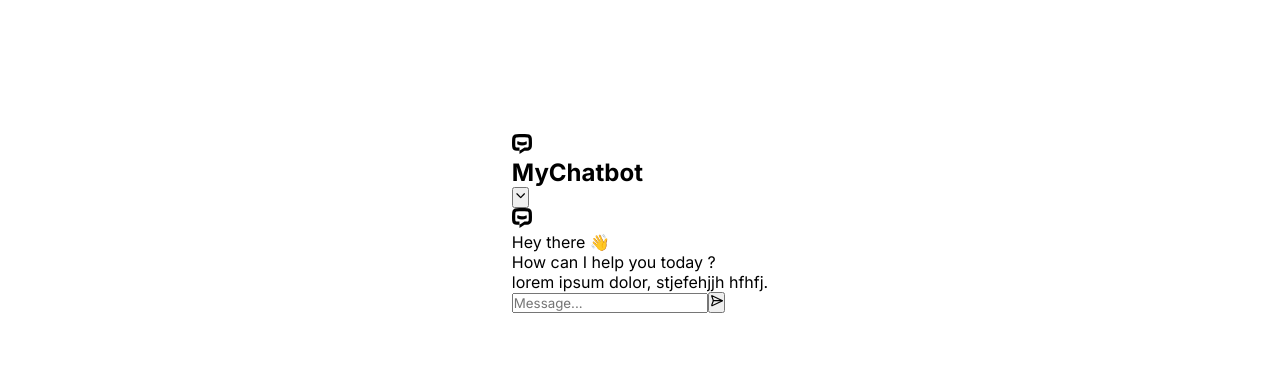
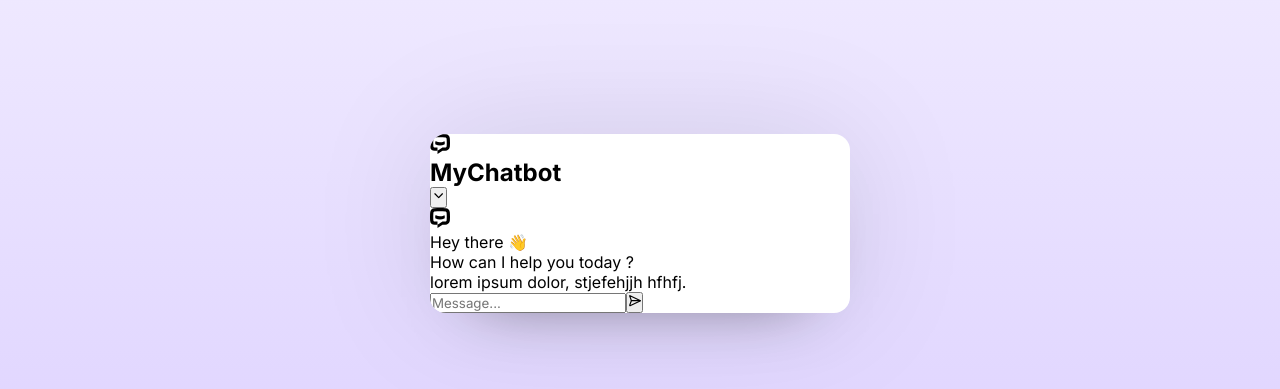
Before and after one commit to olumatty/Chatbot, a React (Vite) app: page / in a window 1280 px wide. Shown: the part 177-566 px from the top of the page. Built offline with nearby package versions, Linux system fonts and the light colour scheme.

Commit message:
Chatbot 3.0

```diff
--- a/src/index.css
+++ b/src/index.css
@@ -13,13 +13,23 @@ body{
   align-items:center;
   justify-content: center;
   min-height:100vh;
+  background:linear-gradient(#F4F0FF, #DACDFF);
 }
-
-
-
-
 
 .Icon{
   height: 20px;
   width:20px;
 }
+.chatbot-popup{
+  width: 420px;
+  overflow:hidden;
+  background:#fff;
+  border-radius: 16px;
+  box-shadow: 0 0 128px 0 rgba(0,0,0,0.1), 0 32px 64px -48px rgba(0,0,0,0.5);
+}
+
+.chatbot-popup.chat-header{
+  display:flex;
+  padding:15px 22px;
+
+}
```
